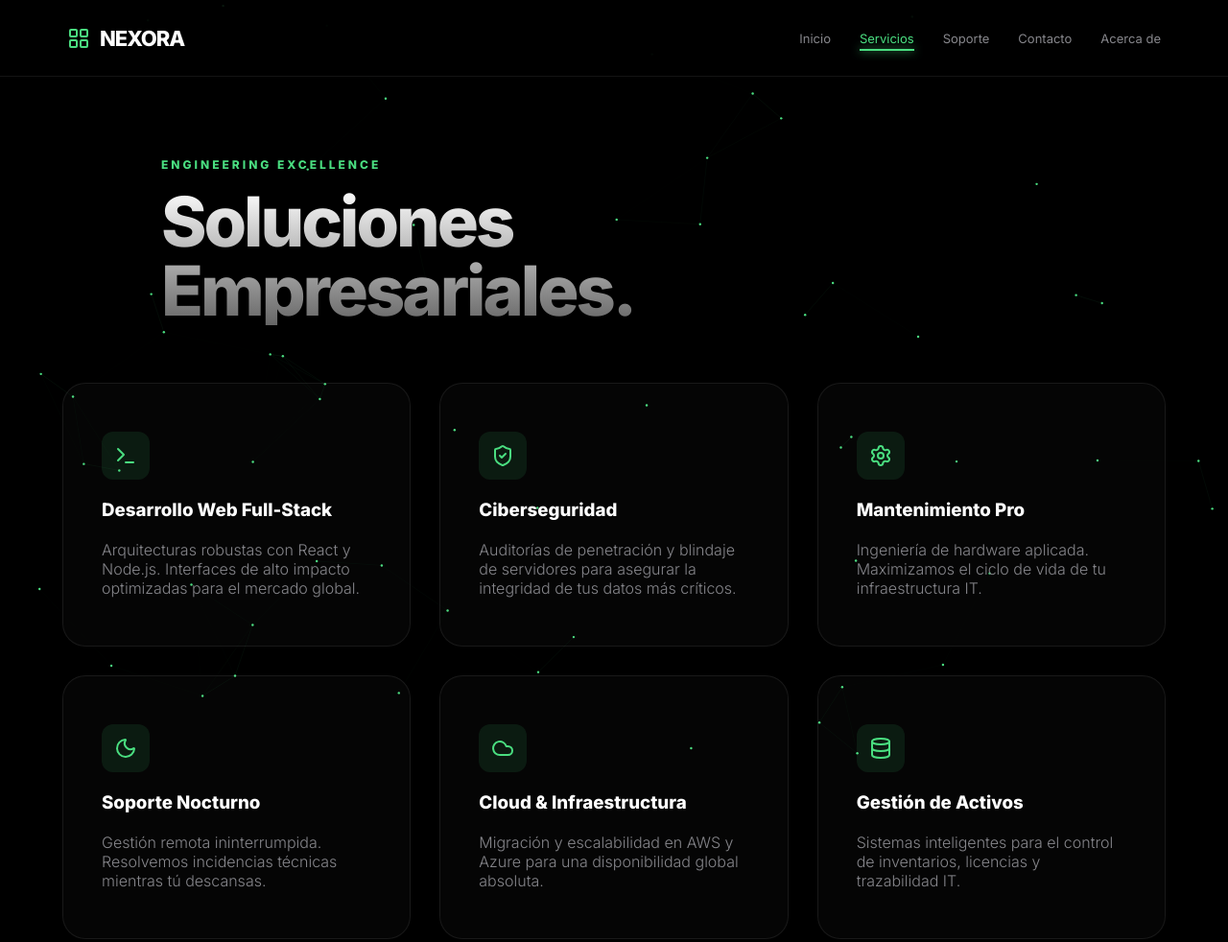
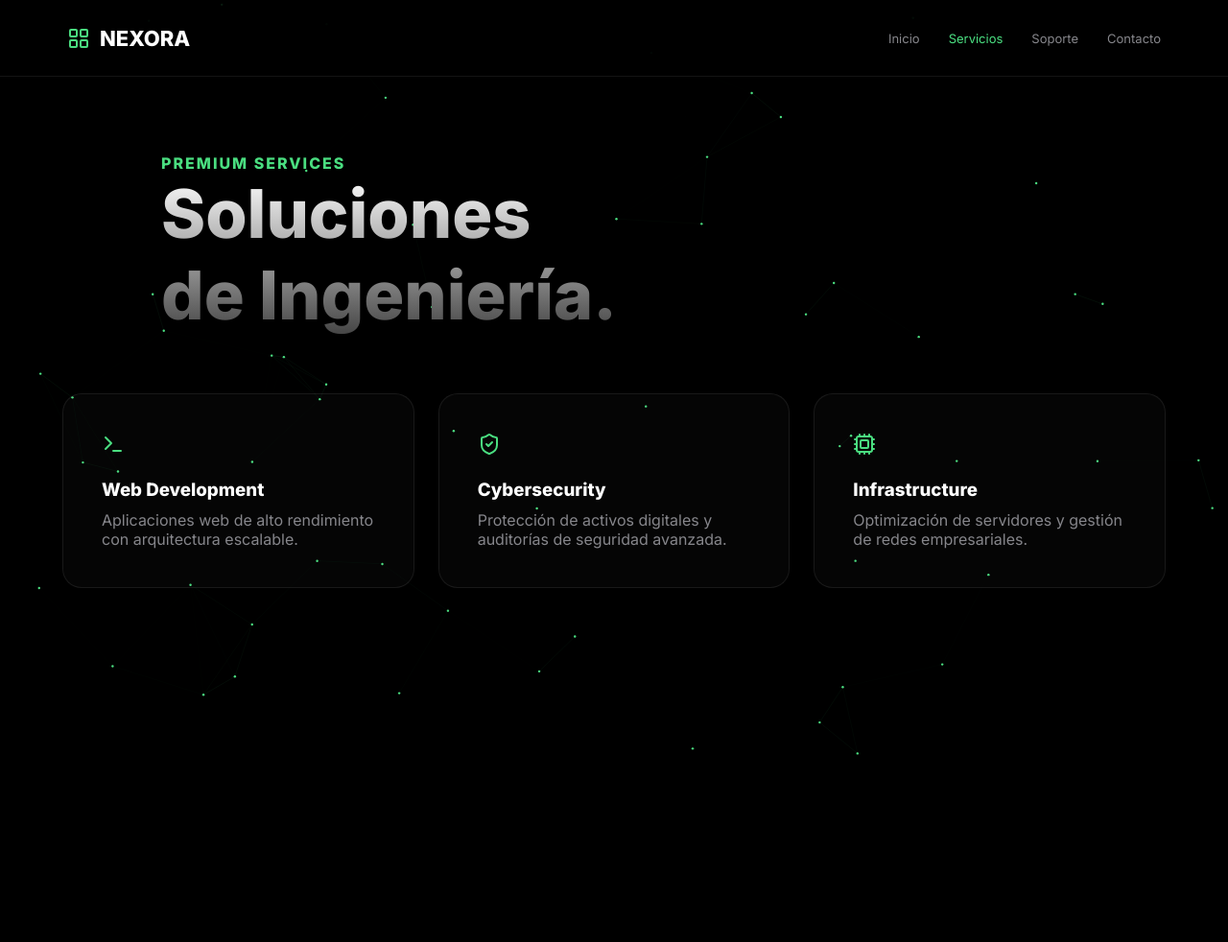
Before and after one commit to nexora-latam/web, a plain HTML site: page services.html in a window 1280 px wide. Shown: the top 982 px of the page at 96% size. After the commit the page ends 800 px from the top, so only its background shows below. Drawn offline with nearby package versions, Linux system fonts and the light colour scheme.

Commit message:
services.html

```diff
--- a/services.html
+++ b/services.html
@@ -14,26 +14,19 @@
         :root {
             --bg-deep: #000000;
             --nexora-green: #4ade80;
-            --nexora-glow: rgba(74, 222, 128, 0.15);
             --text-primary: #ffffff;
             --text-dim: #86868b;
             --border: rgba(255, 255, 255, 0.08);
             --glass: rgba(255, 255, 255, 0.02);
-            --transition-smooth: all 0.6s cubic-bezier(0.23, 1, 0.32, 1);
+            --transition-pro: all 0.5s cubic-bezier(0.16, 1, 0.3, 1);
         }
 
         * { margin: 0; padding: 0; box-sizing: border-box; font-family: 'Inter', sans-serif; }
-
-        body {
-            background-color: var(--bg-deep);
-            color: var(--text-primary);
-            overflow-x: hidden;
-            -webkit-font-smoothing: antialiased;
-        }
+        body { background-color: var(--bg-deep); color: white; overflow-x: hidden; }
 
         canvas#bg-canvas { position: fixed; top: 0; left: 0; z-index: -1; }
 
-        /* --- NAVEGACIÓN PRO --- */
+        /* --- NAVIGATION --- */
         nav {
             position: fixed;
             top: 0; width: 100%; height: 80px;
@@ -53,118 +46,91 @@
         .logo-container {
             display: flex; align-items: center; gap: 10px;
             text-decoration: none; color: white; font-weight: 800; font-size: 22px;
-            letter-spacing: -1px; z-index: 10002;
+            z-index: 10002;
         }
 
-        /* Desktop Links */
+        /* Desktop */
         .nav-links-desktop { display: flex; gap: 30px; }
         .nav-links-desktop a {
             color: var(--text-dim); text-decoration: none; font-size: 13px;
-            font-weight: 500; transition: 0.3s; position: relative;
+            font-weight: 500; transition: 0.3s;
         }
-        .nav-links-desktop a:hover, .nav-links-desktop a.active { color: var(--nexora-green); }
+        .nav-links-desktop a.active { color: var(--nexora-green); }
 
-        .nav-links-desktop a.active::after {
-            content: ''; position: absolute; bottom: -5px; left: 0;
-            width: 100%; height: 2px; background: var(--nexora-green);
-            box-shadow: 0 0 10px var(--nexora-green);
+        /* --- BUG FIX: BOTÓN DE MENÚ --- */
+        .menu-btn {
+            display: none; background: none; border: none; color: white;
+            cursor: pointer; z-index: 10002; position: relative;
+            width: 40px; height: 40px;
         }
 
-        /* Botón Menú Móvil */
-        .menu-btn {
-            display: none; background: none; border: none; color: white;
-            cursor: pointer; z-index: 10002; padding: 10px;
+        /* Posicionamos ambos iconos uno sobre otro */
+        .menu-btn i {
+            position: absolute;
+            top: 50%; left: 50%;
+            transform: translate(-50%, -50%);
+            transition: var(--transition-pro);
         }
 
-        /* Mobile Overlay */
+        /* Estado inicial: mostrar menú, ocultar X */
+        .btn-icon-x { opacity: 0; transform: translate(-50%, -50%) rotate(-90deg) !important; }
+
+        /* Cuando el menú está activo */
+        .menu-btn.is-active .btn-icon-menu { opacity: 0; transform: translate(-50%, -50%) rotate(90deg) !important; }
+        .menu-btn.is-active .btn-icon-x { opacity: 1; transform: translate(-50%, -50%) rotate(0deg) !important; }
+
+        /* --- MOBILE OVERLAY --- */
         .mobile-overlay {
             position: fixed;
             top: 0; left: 0; width: 100%; height: 100vh;
-            background: rgba(0, 0, 0, 0.95);
+            background: rgba(0, 0, 0, 0.98);
             backdrop-filter: blur(25px);
             display: flex; flex-direction: column;
             justify-content: center; align-items: center;
             z-index: 10001;
-            opacity: 0; pointer-events: none;
-            transition: var(--transition-smooth);
+            visibility: hidden; opacity: 0;
+            transition: var(--transition-pro);
         }
 
-        .mobile-overlay.active { opacity: 1; pointer-events: all; }
+        .mobile-overlay.active { visibility: visible; opacity: 1; }
 
-        .mobile-nav-links { display: flex; flex-direction: column; gap: 25px; text-align: center; }
-
+        .mobile-nav-links { display: flex; flex-direction: column; gap: 30px; text-align: center; }
         .mobile-nav-links a {
-            color: white; text-decoration: none; font-size: 32px;
-            font-weight: 700; opacity: 0; transform: translateY(20px);
-            transition: var(--transition-smooth);
+            color: white; text-decoration: none; font-size: 35px; font-weight: 700;
+            transform: translateY(30px); opacity: 0;
+            transition: var(--transition-pro);
         }
 
-        .mobile-overlay.active .mobile-nav-links a { opacity: 1; transform: translateY(0); }
-
-        /* Delays para efecto cascada */
+        .mobile-overlay.active .mobile-nav-links a { transform: translateY(0); opacity: 1; }
         .mobile-nav-links a:nth-child(1) { transition-delay: 0.1s; }
         .mobile-nav-links a:nth-child(2) { transition-delay: 0.2s; }
         .mobile-nav-links a:nth-child(3) { transition-delay: 0.3s; }
         .mobile-nav-links a:nth-child(4) { transition-delay: 0.4s; }
-        .mobile-nav-links a:nth-child(5) { transition-delay: 0.5s; }
 
         @media (max-width: 768px) {
             .nav-links-desktop { display: none; }
             .menu-btn { display: block; }
         }
 
-        /* --- CONTENIDO --- */
-        .page-header {
-            padding: 160px 10% 60px;
-            max-width: 1200px; margin: 0 auto;
-        }
-
-        .page-header span {
-            color: var(--nexora-green); font-size: 12px; font-weight: 700;
-            letter-spacing: 3px; text-transform: uppercase;
-        }
-
+        /* --- ESTILOS DE CONTENIDO --- */
+        .page-header { padding: 160px 10% 60px; max-width: 1200px; margin: 0 auto; }
         .page-header h1 {
-            font-size: clamp(40px, 7vw, 72px);
-            font-weight: 800; letter-spacing: -3px; line-height: 1; margin-top: 15px;
-            background: linear-gradient(to bottom, #fff, #666);
+            font-size: clamp(40px, 8vw, 70px); font-weight: 800;
+            background: linear-gradient(to bottom, #fff, #444);
             -webkit-background-clip: text; -webkit-text-fill-color: transparent;
         }
 
         .services-container {
-            max-width: 1200px; margin: 0 auto 100px;
-            padding: 0 25px;
-            display: grid;
-            grid-template-columns: repeat(auto-fit, minmax(320px, 1fr));
-            gap: 30px;
+            max-width: 1200px; margin: 0 auto 100px; padding: 0 25px;
+            display: grid; grid-template-columns: repeat(auto-fit, minmax(300px, 1fr)); gap: 25px;
         }
 
         .service-card {
-            background: var(--glass);
-            border: 1px solid var(--border);
-            border-radius: 24px;
-            padding: 50px 40px;
-            transition: all 0.4s cubic-bezier(0.23, 1, 0.32, 1);
-            display: flex; flex-direction: column; gap: 20px;
+            background: var(--glass); border: 1px solid var(--border);
+            border-radius: 20px; padding: 40px; transition: 0.4s;
         }
-
-        .service-card:hover {
-            border-color: var(--nexora-green);
-            background: rgba(74, 222, 128, 0.03);
-            transform: translateY(-8px);
-        }
-
-        .icon-box {
-            width: 50px; height: 50px;
-            display: flex; align-items: center; justify-content: center;
-            background: rgba(74, 222, 128, 0.1);
-            border-radius: 12px; color: var(--nexora-green);
-        }
-
-        footer {
-            padding: 60px 25px; text-align: center;
-            border-top: 1px solid var(--border); background: #050505;
-        }
+        .service-card:hover { border-color: var(--nexora-green); transform: translateY(-5px); }
+        .icon-box { color: var(--nexora-green); margin-bottom: 20px; }
     </style>
 </head>
 <body>
@@ -183,11 +149,11 @@
                 <a href="services.html" class="active">Servicios</a>
                 <a href="support.html">Soporte</a>
                 <a href="contact.html">Contacto</a>
-                <a href="about.html">Acerca de</a>
             </div>
 
-            <button class="menu-btn" id="menu-toggle">
-                <i data-lucide="menu" id="menu-icon"></i>
+            <button class="menu-btn" id="menu-toggle" aria-label="Abrir menú">
+                <i data-lucide="menu" class="btn-icon-menu"></i>
+                <i data-lucide="x" class="btn-icon-x"></i>
             </button>
         </div>
     </nav>
@@ -198,104 +164,69 @@
             <a href="services.html" class="active">Servicios</a>
             <a href="support.html">Soporte</a>
             <a href="contact.html">Contacto</a>
-            <a href="about.html">Nosotros</a>
         </div>
     </div>
 
-    <header class="page-header" data-aos="fade-right">
-        <span>Engineering Excellence</span>
-        <h1>Soluciones<br>Empresariales.</h1>
+    <header class="page-header" data-aos="fade-up">
+        <span style="color: var(--nexora-green); font-weight: 700; letter-spacing: 2px;">PREMIUM SERVICES</span>
+        <h1>Soluciones<br>de Ingeniería.</h1>
     </header>
 
     <section class="services-container">
-
         <div class="service-card" data-aos="fade-up">
-            <div class="icon-box"><i data-lucide="terminal"></i></div>
-            <h3>Desarrollo Web Full-Stack</h3>
-            <p style="color: var(--text-dim); font-weight: 300;">Arquitecturas robustas con React y Node.js. Interfaces de alto impacto optimizadas para el mercado global.</p>
+            <div class="icon-box"><i data-lucide="terminal" size="32"></i></div>
+            <h3>Web Development</h3>
+            <p style="color: var(--text-dim); margin-top: 10px;">Aplicaciones web de alto rendimiento con arquitectura escalable.</p>
         </div>
-
         <div class="service-card" data-aos="fade-up" data-aos-delay="100">
-            <div class="icon-box"><i data-lucide="shield-check"></i></div>
-            <h3>Ciberseguridad</h3>
-            <p style="color: var(--text-dim); font-weight: 300;">Auditorías de penetración y blindaje de servidores para asegurar la integridad de tus datos más críticos.</p>
+            <div class="icon-box"><i data-lucide="shield-check" size="32"></i></div>
+            <h3>Cybersecurity</h3>
+            <p style="color: var(--text-dim); margin-top: 10px;">Protección de activos digitales y auditorías de seguridad avanzada.</p>
         </div>
-
         <div class="service-card" data-aos="fade-up" data-aos-delay="200">
-            <div class="icon-box"><i data-lucide="settings"></i></div>
-            <h3>Mantenimiento Pro</h3>
-            <p style="color: var(--text-dim); font-weight: 300;">Ingeniería de hardware aplicada. Maximizamos el ciclo de vida de tu infraestructura IT.</p>
+            <div class="icon-box"><i data-lucide="cpu" size="32"></i></div>
+            <h3>Infrastructure</h3>
+            <p style="color: var(--text-dim); margin-top: 10px;">Optimización de servidores y gestión de redes empresariales.</p>
         </div>
-
-        <div class="service-card" data-aos="fade-up">
-            <div class="icon-box"><i data-lucide="moon"></i></div>
-            <h3>Soporte Nocturno</h3>
-            <p style="color: var(--text-dim); font-weight: 300;">Gestión remota ininterrumpida. Resolvemos incidencias técnicas mientras tú descansas.</p>
-        </div>
-
-        <div class="service-card" data-aos="fade-up" data-aos-delay="100">
-            <div class="icon-box"><i data-lucide="cloud"></i></div>
-            <h3>Cloud & Infraestructura</h3>
-            <p style="color: var(--text-dim); font-weight: 300;">Migración y escalabilidad en AWS y Azure para una disponibilidad global absoluta.</p>
-        </div>
-
-        <div class="service-card" data-aos="fade-up" data-aos-delay="200">
-            <div class="icon-box"><i data-lucide="database"></i></div>
-            <h3>Gestión de Activos</h3>
-            <p style="color: var(--text-dim); font-weight: 300;">Sistemas inteligentes para el control de inventarios, licencias y trazabilidad IT.</p>
-        </div>
-
     </section>
-
-    <footer>
-        <p style="color: var(--text-dim); font-size: 13px;">Copyright © 2025 Nexora Technology. <br>Liderado por Hector Reyes.</p>
-    </footer>
 
     <script src="https://unpkg.com/aos@2.3.1/dist/aos.js"></script>
     <script>
         AOS.init({ duration: 1000, once: true });
         lucide.createIcons();
 
-        // --- LÓGICA DEL MENÚ ---
+        // --- LÓGICA DEL MENÚ (REPARADA) ---
         const menuToggle = document.getElementById('menu-toggle');
         const mobileMenu = document.getElementById('mobile-menu');
         let isMenuOpen = false;
 
-        function toggleMenu() {
+        menuToggle.addEventListener('click', () => {
             isMenuOpen = !isMenuOpen;
+
+            // Toggle de clases
+            menuToggle.classList.toggle('is-active');
             mobileMenu.classList.toggle('active');
 
-            // Cambio de icono con fix de persistencia
-            if (isMenuOpen) {
-                menuToggle.innerHTML = '<i data-lucide="x"></i>';
-                document.body.style.overflow = 'hidden';
-            } else {
-                menuToggle.innerHTML = '<i data-lucide="menu"></i>';
-                document.body.style.overflow = 'auto';
-            }
-            lucide.createIcons();
-        }
+            // Bloquear scroll
+            document.body.style.overflow = isMenuOpen ? 'hidden' : 'auto';
+        });
 
-        menuToggle.addEventListener('click', toggleMenu);
-
-        // Cerrar menú al tocar un link
+        // Cerrar al clickear links
         document.querySelectorAll('.mobile-nav-links a').forEach(link => {
             link.addEventListener('click', () => {
-                if(isMenuOpen) toggleMenu();
+                isMenuOpen = false;
+                menuToggle.classList.remove('is-active');
+                mobileMenu.classList.remove('active');
+                document.body.style.overflow = 'auto';
             });
         });
 
-        // --- FONDO DE PARTÍCULAS ---
+        // --- BACKGROUND ---
         const canvas = document.getElementById('bg-canvas');
         const ctx = canvas.getContext('2d');
         let particles = [];
-
-        function resize() {
-            canvas.width = window.innerWidth;
-            canvas.height = window.innerHeight;
-        }
-        window.onresize = resize;
-        resize();
+        function resize() { canvas.width = window.innerWidth; canvas.height = window.innerHeight; }
+        window.onresize = resize; resize();
 
         class Particle {
             constructor() {
@@ -303,7 +234,6 @@
                 this.y = Math.random() * canvas.height;
                 this.vx = (Math.random() - 0.5) * 0.4;
                 this.vy = (Math.random() - 0.5) * 0.4;
-                this.size = 1.2;
             }
             update() {
                 this.x += this.vx; this.y += this.vy;
@@ -312,22 +242,19 @@
             }
             draw() {
                 ctx.fillStyle = '#4ade80';
-                ctx.beginPath(); ctx.arc(this.x, this.y, this.size, 0, Math.PI * 2); ctx.fill();
+                ctx.beginPath(); ctx.arc(this.x, this.y, 1.2, 0, Math.PI * 2); ctx.fill();
             }
         }
-
         for(let i=0; i<60; i++) particles.push(new Particle());
-
         function animate() {
             ctx.clearRect(0,0, canvas.width, canvas.height);
-            particles.forEach((p, index) => {
+            particles.forEach((p, i) => {
                 p.update(); p.draw();
-                for(let j=index+1; j<particles.length; j++) {
-                    const p2 = particles[j];
-                    const dist = Math.hypot(p.x - p2.x, p.y - p2.y);
+                for(let j=i+1; j<particles.length; j++) {
+                    const dist = Math.hypot(p.x - particles[j].x, p.y - particles[j].y);
                     if(dist < 130) {
                         ctx.strokeStyle = `rgba(74, 222, 128, ${0.15 - dist/130 * 0.15})`;
-                        ctx.lineWidth = 0.5; ctx.beginPath(); ctx.moveTo(p.x, p.y); ctx.lineTo(p2.x, p2.y); ctx.stroke();
+                        ctx.lineWidth = 0.5; ctx.beginPath(); ctx.moveTo(p.x, p.y); ctx.lineTo(particles[j].x, particles[j].y); ctx.stroke();
                     }
                 }
             });
```
